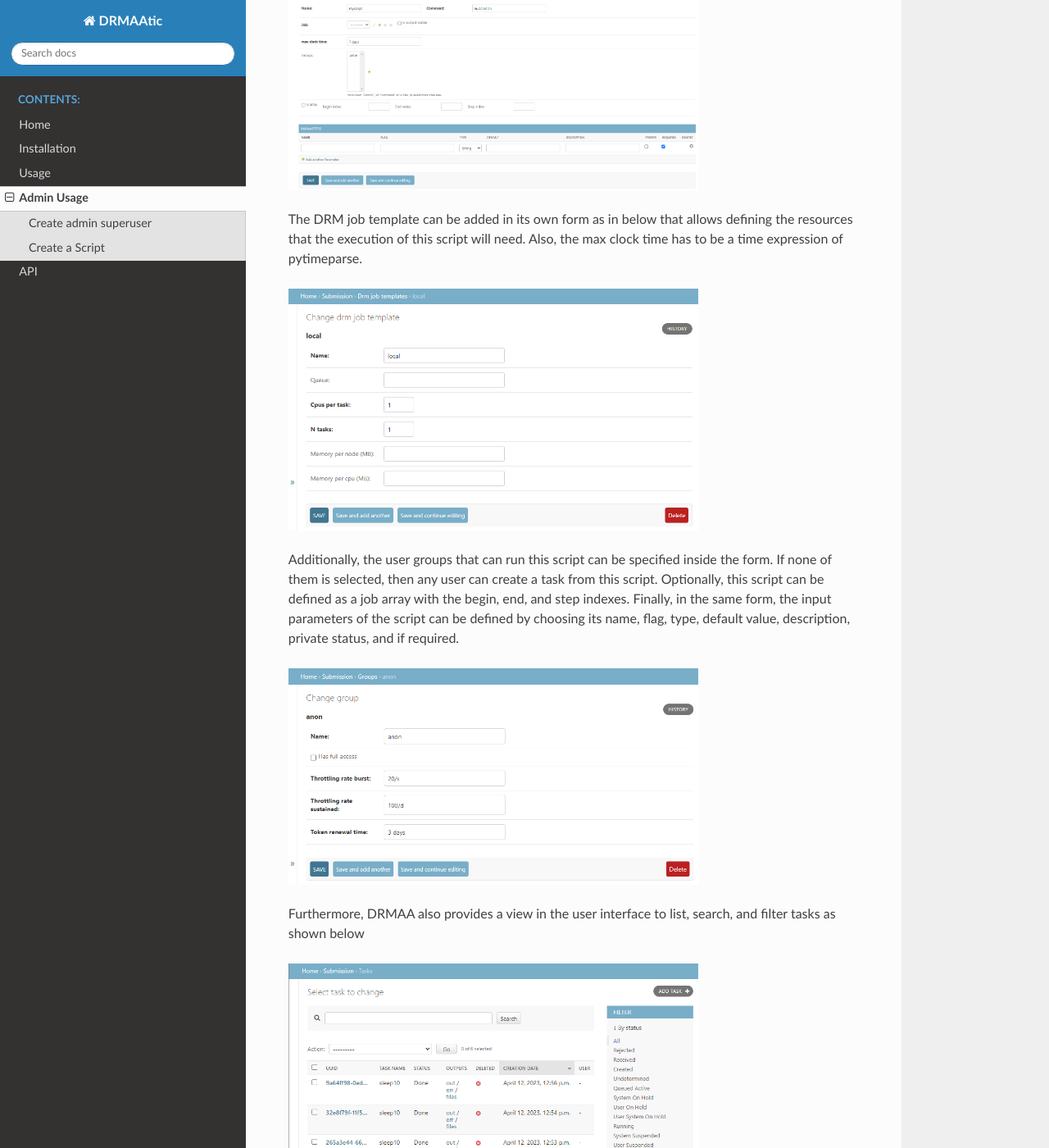
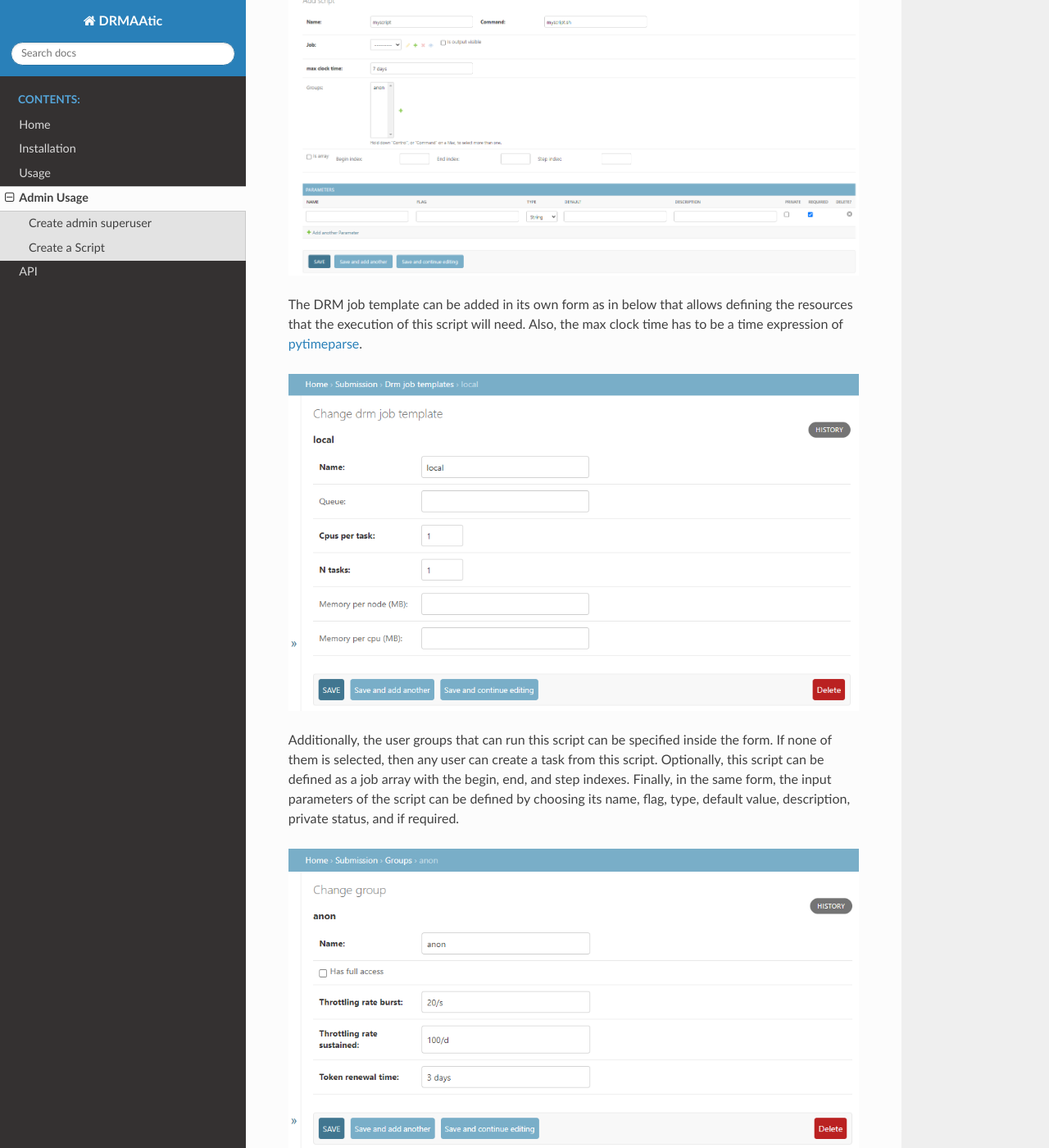
Before and after one commit to LuiggiTenorioK/submission_ws, a Sphinx documentation site: the page built from docs/admin-usage.rst, in a window 1280 px wide and 1400 px high, scrolled down 782 px. Shown: the whole window at 82% size. Built offline with Sphinx 7.4.7 and the Read the Docs theme 2.0.0, drawn with Linux system fonts in a browser that asks for light colours; some of the changed text lies outside the part shown.

Commit message:
update image sizes

```diff
--- a/docs/admin-usage.rst
+++ b/docs/admin-usage.rst
@@ -32,24 +32,24 @@ will be searched inside the ``CLUSTER.SUBMISSION_SCRIPT_DIR`` of the JSON
 configuration file unless an absolute path is provided.
 
 .. image:: _static/ui-add-script.png
-  :width: 500
+  :width: 800
 
 The DRM job template
 can be added in its own form as in below that allows defining the resources
 that the execution of this script will need. Also, the max clock time has to be a
-time expression of pytimeparse.
+time expression of `pytimeparse <https://github.com/wroberts/pytimeparse>`_.
 
 .. image:: _static/ui-add-job-template.png
-  :width: 500
+  :width: 800
 
 Additionally, the user groups that can run this script can be specified inside the form. If none of them is selected,
 then any user can create a task from this script. Optionally, this script can be defined as a job array with the begin, end, and step indexes.
 Finally, in the same form, the input parameters of the script can be defined by choosing its name, flag, type, default value, description, private status, and if required.
 
 .. image:: _static/ui-add-user-group.png
-  :width: 500
+  :width: 800
 
-Furthermore, DRMAA also provides a view in the user interface to list, search, and filter tasks as shown below
+Furthermore, DRMAA also provides a view in the user interface to list, search, and filter tasks as shown below.
 
 .. image:: _static/ui-list-tasks.png
-  :width: 500
+  :width: 800
```
